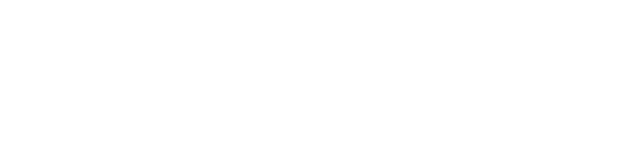
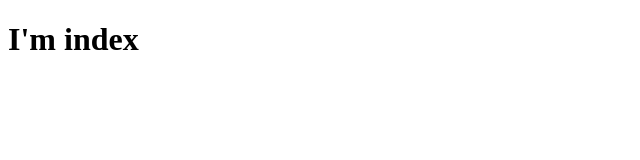
Before and after one commit to NoahThuta/git-test, a plain HTML site: page index.html in a window 1280 px wide. Shown: the whole page, without its empty margins (0-640 px from the left). Drawn offline with Linux system fonts and the light colour scheme.

Commit message:
index updated

```diff
--- a/index.html
+++ b/index.html
@@ -7,6 +7,7 @@
     <link rel="stylesheet" href="./css/style.css">
 </head>
 <body>
+    <h1>I'm index</h1>
     <script src="./js/app.js"></script>
 </body>
 </html>
```
